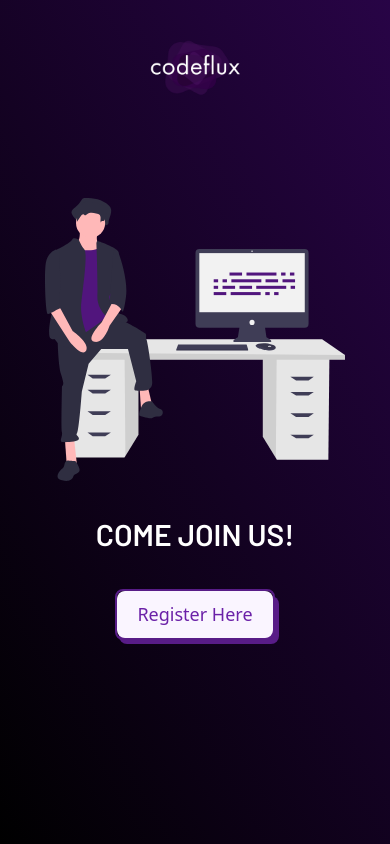
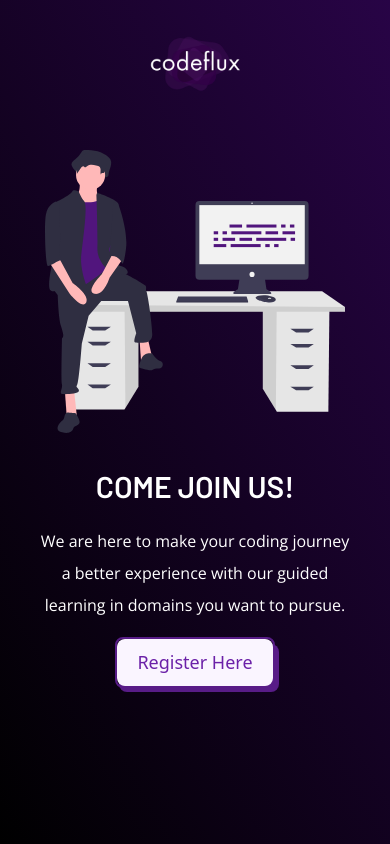
Before and after one commit to thesacredcoder/CodeFlux, a React (Create React App) app: page / in a window 390 px wide. Built offline with nearby package versions, Linux system fonts and the light colour scheme.

Commit message:
added text

```diff
--- a/src/App.css
+++ b/src/App.css
@@ -20,6 +20,11 @@
 .regis {
   font-size: 30px;
   font-weight: bold;
+  color: #4e1081;
+}
+
+.about {
+  font-size: 16px;
   color: #4e1081;
 }
 
@@ -95,10 +100,6 @@
     display: none;
   }
 
-  .main {
-    background: linear-gradient(60deg, #000000, #280446);
-  }
-
   .tagline{
     display: none;
   }
@@ -113,7 +114,7 @@
     display: none;
   }
 
-  .regis{
+  .regis, .about{
     color: white;
   }
 }
--- a/src/App.js
+++ b/src/App.js
@@ -14,13 +14,17 @@ function App() {
       </div>
       <div className="flex flex-col justify-center items-center w-4/5 sm:w-3/5 md:w-1/2 lg:w-3/5">
         <div className="flex flex-col justify-center items-center mb-16">
-          <img className="fixed top-5 h-24 md:hidden" src={NewLogo} alt="" />
+          <img className="fixed top-4 h-24 md:hidden" src={NewLogo} alt="" />
+
           <div className="mb-0 h-[250px] w-[300px] lg:h-[250px] lg:w-[300px] md:h-[200px] md:w-[250px]">
             <img src={leftbg1} alt="" />
           </div>
         </div>
-        <p className="regis mb-8 font-lg text-main font-brand uppercase font-bold">
+        <p className="regis font-lg text-main font-brand uppercase font-bold">
           Come join us!
+        </p>
+        <p className="about text-center text-white font-accent text-2xl my-4 md:mx-4 lg:mx-16 xl:mx-48">
+          We are here to make your coding journey a better experience with our guided learning in domains you want to pursue.
         </p>
         <div>
           <a
```
